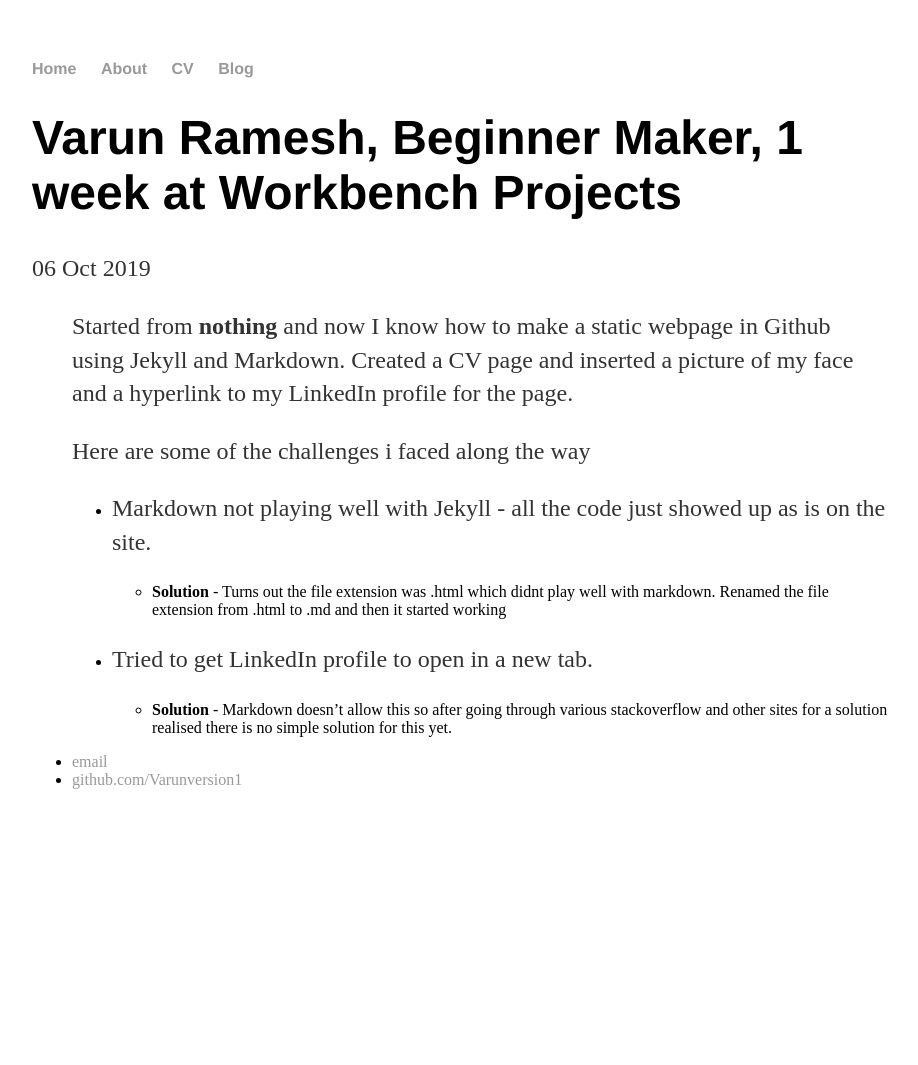
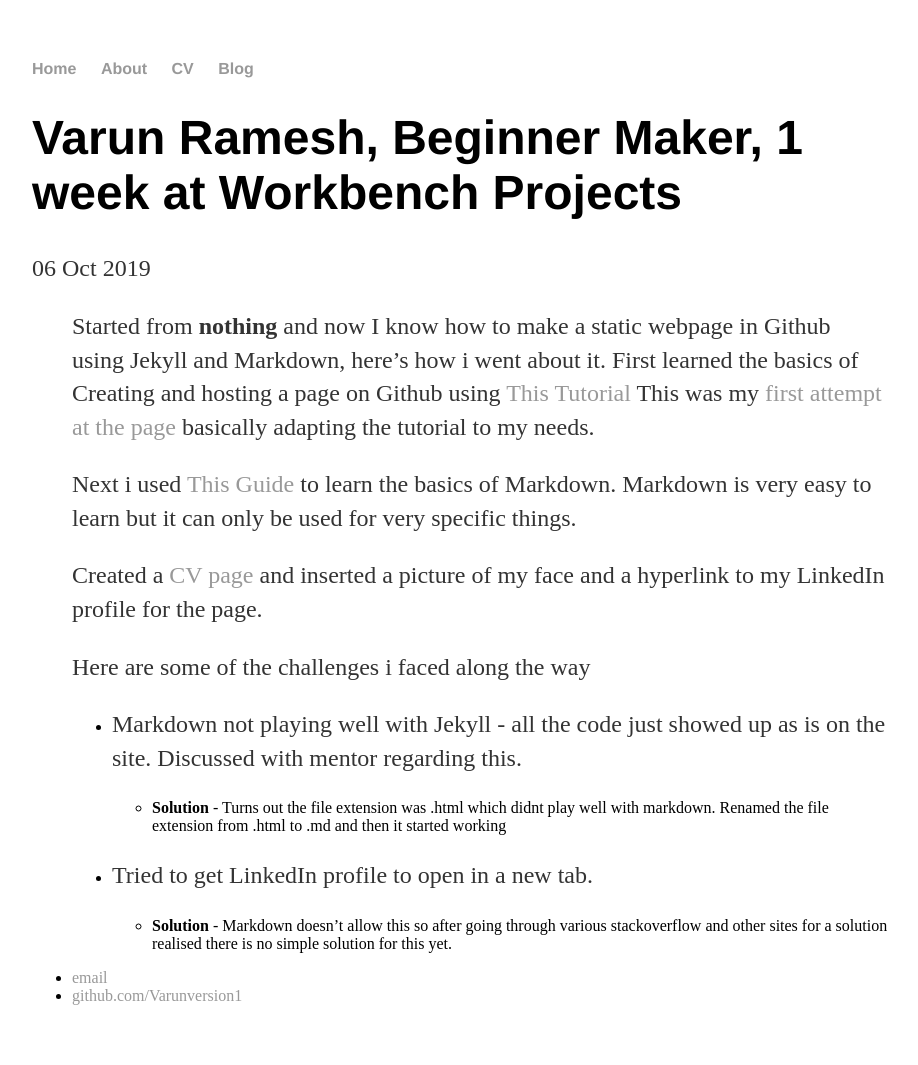
Before and after one commit to Varunversion1/Varunversion1.github.io, a Jekyll site: the page built from _posts/2019-10-06-varun-first-week.md, in a window 1280 px wide. Shown: the whole page, without its empty margins (160-1078 px from the left). Built offline with Jekyll 4.4.1, drawn with Linux system fonts in a browser that asks for light colours; before the commit the page ends 900 px from its top, so only the background shows below that.

Commit message:
Update 2019-10-06-varun-first-week.md

```diff
--- a/_posts/2019-10-06-varun-first-week.md
+++ b/_posts/2019-10-06-varun-first-week.md
@@ -4,12 +4,17 @@ title: "Varun Ramesh, Beginner Maker, 1 week at Workbench Projects"
 date: 2019-10-06
 ---
 
-> Started from **nothing** and now I know how to make a static webpage in Github using Jekyll and Markdown.
-> Created a CV page and inserted a picture of my face and a hyperlink to my LinkedIn profile for the page.
+> Started from **nothing** and now I know how to make a static webpage in Github using Jekyll and Markdown, here's how i went about it.
+> First learned the basics of Creating and hosting a page on Github using [This Tutorial](http://jmcglone.com/guides/github.io)
+>This was my [first attempt at the page](Varunversion1.github.io) basically adapting the tutorial to my needs.
+>
+> Next i used [This Guide](https://www.markdowntutorial.com/) to learn the basics of Markdown. Markdown is very easy to learn but it can only be used for very specific things.
+>
+> Created a [CV page](https://varunversion1.github.io/cv/) and inserted a picture of my face and a hyperlink to my LinkedIn profile for the page.
 >
 > Here are some of the challenges i faced along the way
 >
-> * Markdown not playing well with Jekyll - all the code just showed up as is on the site.
+> * Markdown not playing well with Jekyll - all the code just showed up as is on the site. Discussed with mentor regarding this.
 >
     * **Solution** - Turns out the file extension was .html which didnt play well with markdown. Renamed the file extension from .html to .md and then it started working
 >
```
